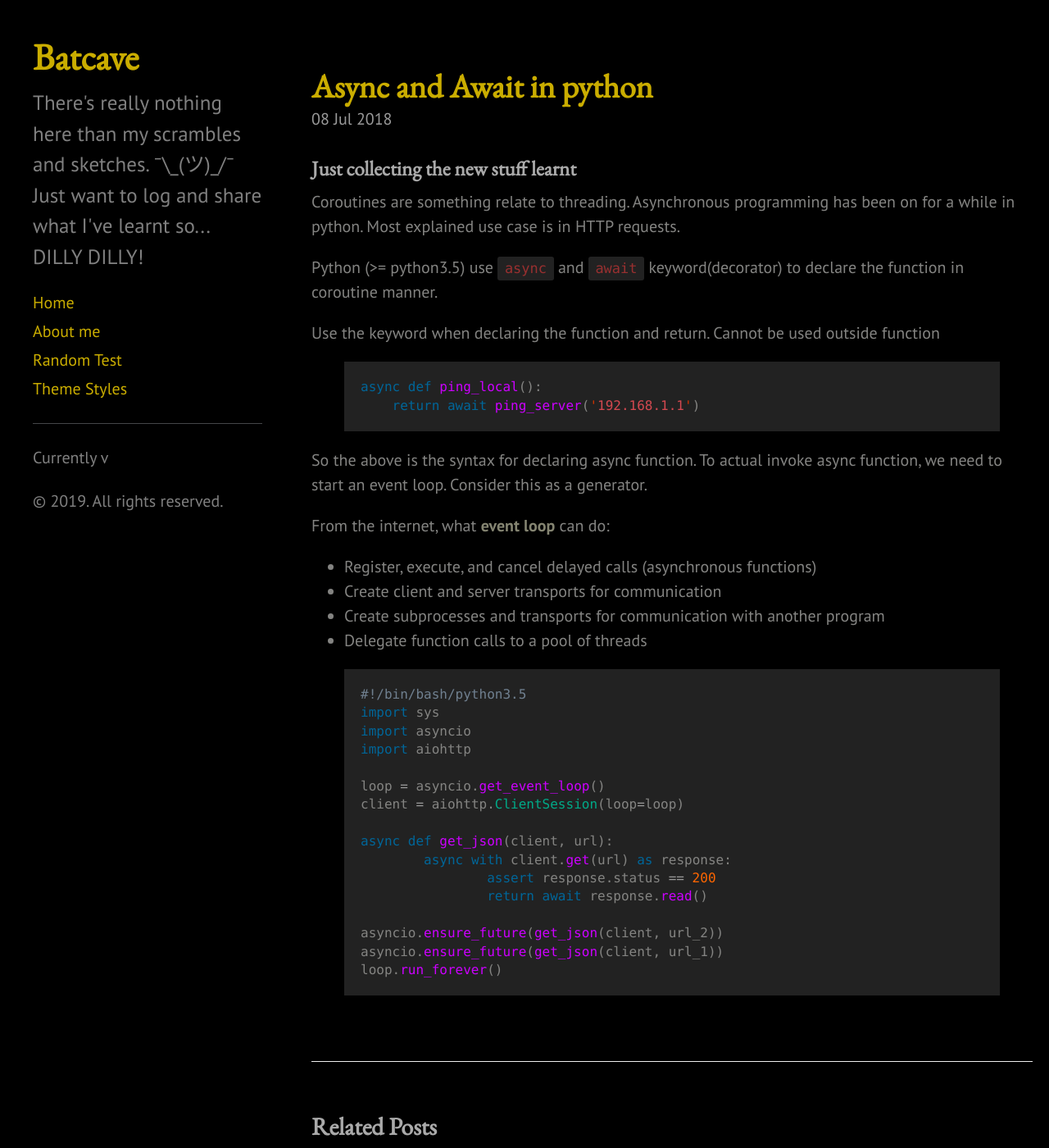
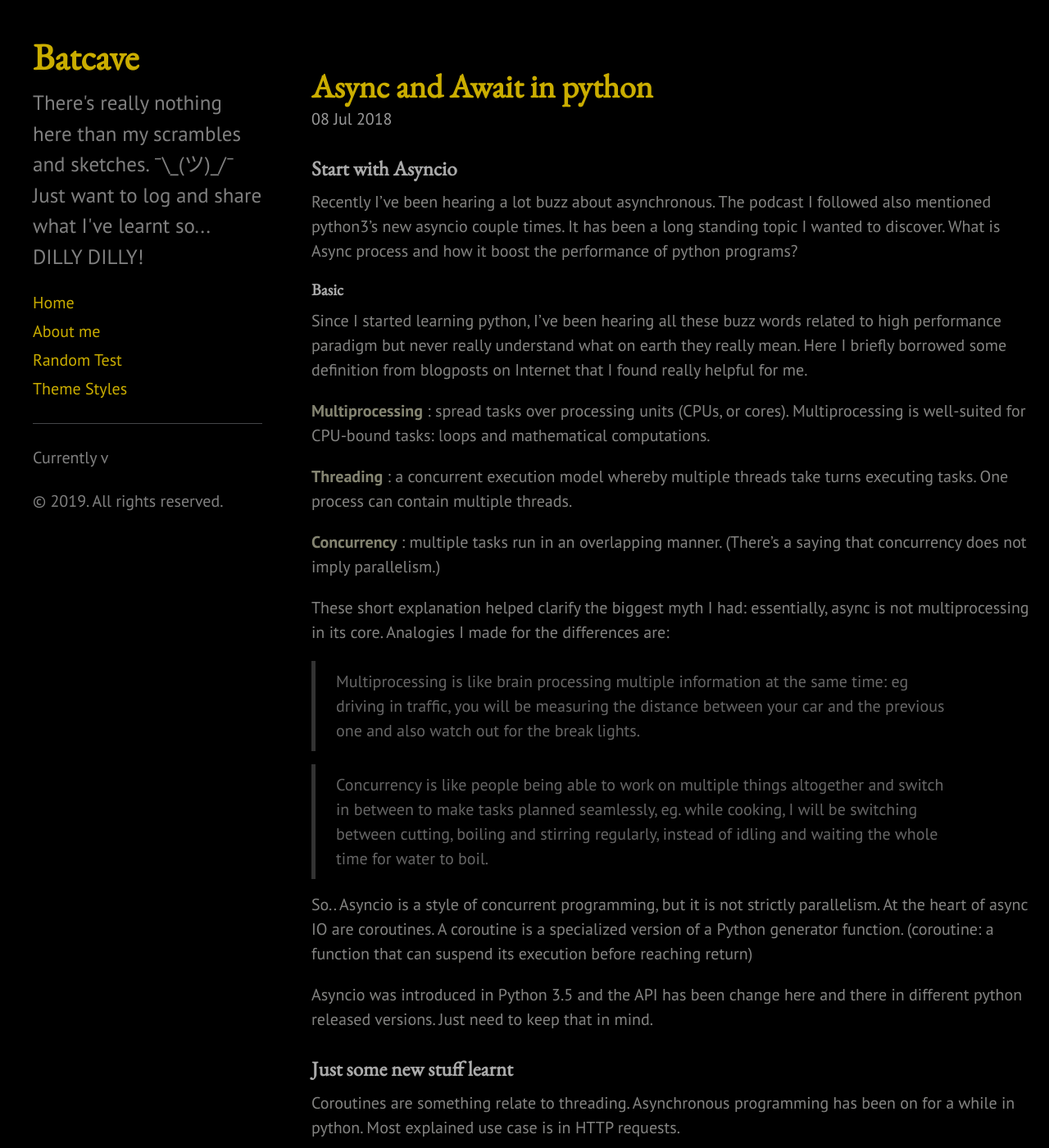
Before and after one commit to lrmlll/lrmlll.github.io, a Jekyll site: the page built from _posts/2018-07-08-Understanding-async-await-coroutine-in-python.md, in a window 1280 px wide and 1400 px high. Shown: the whole window at 82% size. Built offline with Jekyll 4.4.1, drawn with Linux system fonts in a browser that asks for light colours.

Commit message:
changing about and add content to post

```diff
--- a/_posts/2018-07-08-Understanding-async-await-coroutine-in-python.md
+++ b/_posts/2018-07-08-Understanding-async-await-coroutine-in-python.md
@@ -3,7 +3,32 @@ layout: post
 title:  "Async and Await in python"
 date:   2018-07-08 00:50:25 -0600
 ---
-### Just collecting the new stuff learnt
+
+### Start with Asyncio
+Recently I've been hearing a lot buzz about asynchronous. The podcast I followed also mentioned python3's new asyncio couple times. It has been a long standing topic I wanted to discover. What is Async process and how it boost the performance of python programs?
+
+#### Basic
+Since I started learning python, I've been hearing all these buzz words related to high performance paradigm but never really understand what on earth they really mean. Here I briefly borrowed some definition from blogposts on Internet that I found really helpful for me.
+
+<strong>Multiprocessing</strong> : spread tasks over processing units (CPUs, or cores). Multiprocessing is well-suited for CPU-bound tasks: loops and mathematical computations.
+
+<strong>Threading</strong> : a concurrent execution model whereby multiple threads take turns executing tasks. One process can contain multiple threads.
+
+<strong>Concurrency</strong> : multiple tasks run in an overlapping manner. (There’s a saying that concurrency does not imply parallelism.)
+
+These short explanation helped clarify the biggest myth I had: essentially, async is not multiprocessing in its core.
+Analogies I made for the differences are:
+
+> Multiprocessing is like brain processing multiple information at the same time: eg driving in traffic, you will be measuring the distance between your car and the previous one and also watch out for the break lights.
+
+> Concurrency is like people being able to work on multiple things altogether and switch in between to make tasks planned seamlessly, eg. while cooking, I will be switching between cutting, boiling and stirring regularly, instead of idling and waiting the whole time for water to boil.
+
+So.. Asyncio is a style of concurrent programming, but it is not strictly parallelism. At the heart of async IO are coroutines. A coroutine is a specialized version of a Python generator function. (coroutine: a function that can suspend its execution before reaching return)
+
+Asyncio was introduced in Python 3.5 and the API has been change here and there in different python released versions. Just need to keep that in mind.
+
+
+### Just some new stuff learnt
 Coroutines are something relate to threading. Asynchronous programming has been
 on for a while in python. Most explained use case is in HTTP requests.
 
```
Also changed, not shown: about.md (+5 -1 lines), styles.md (+1 -0 lines).
